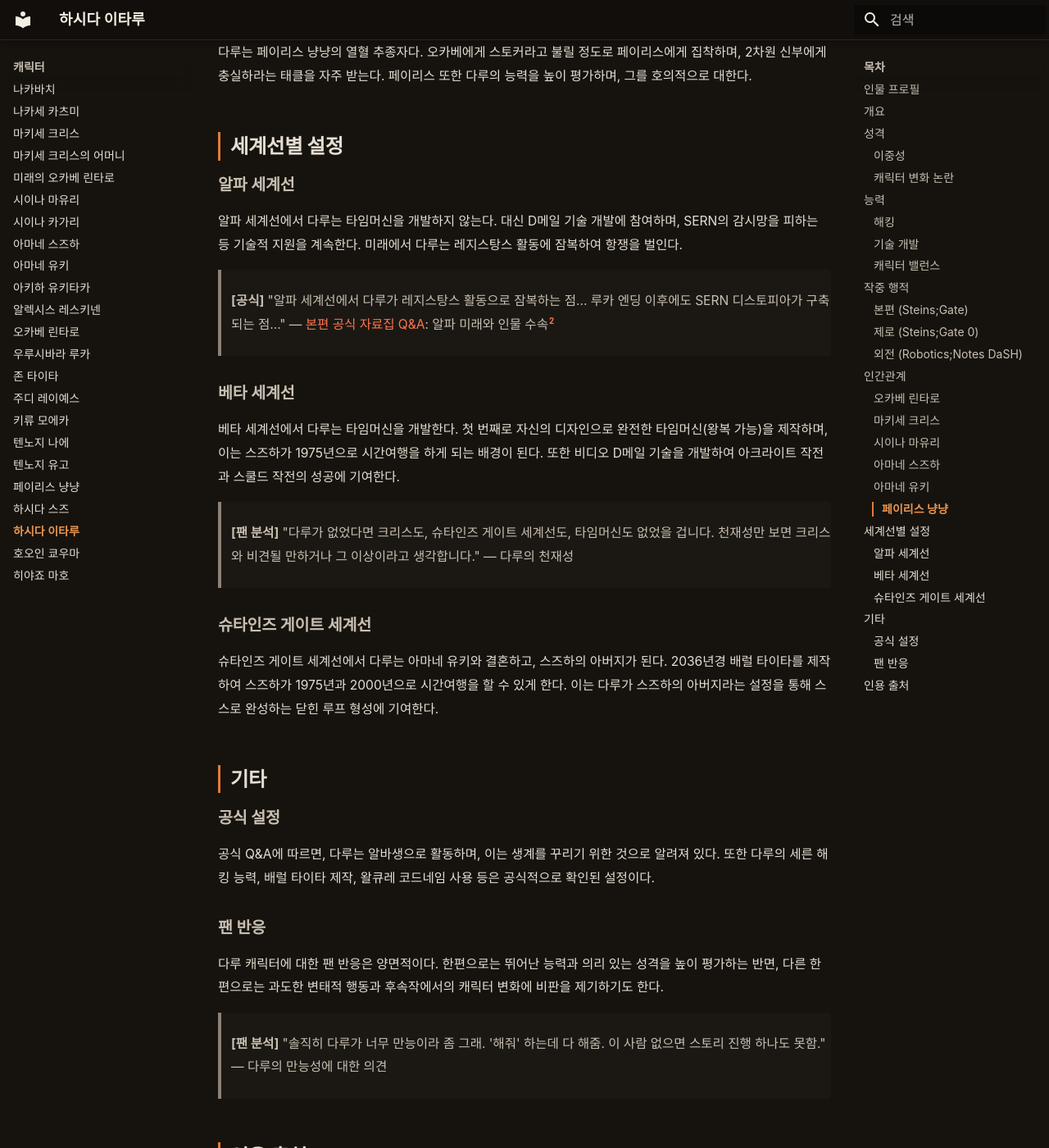
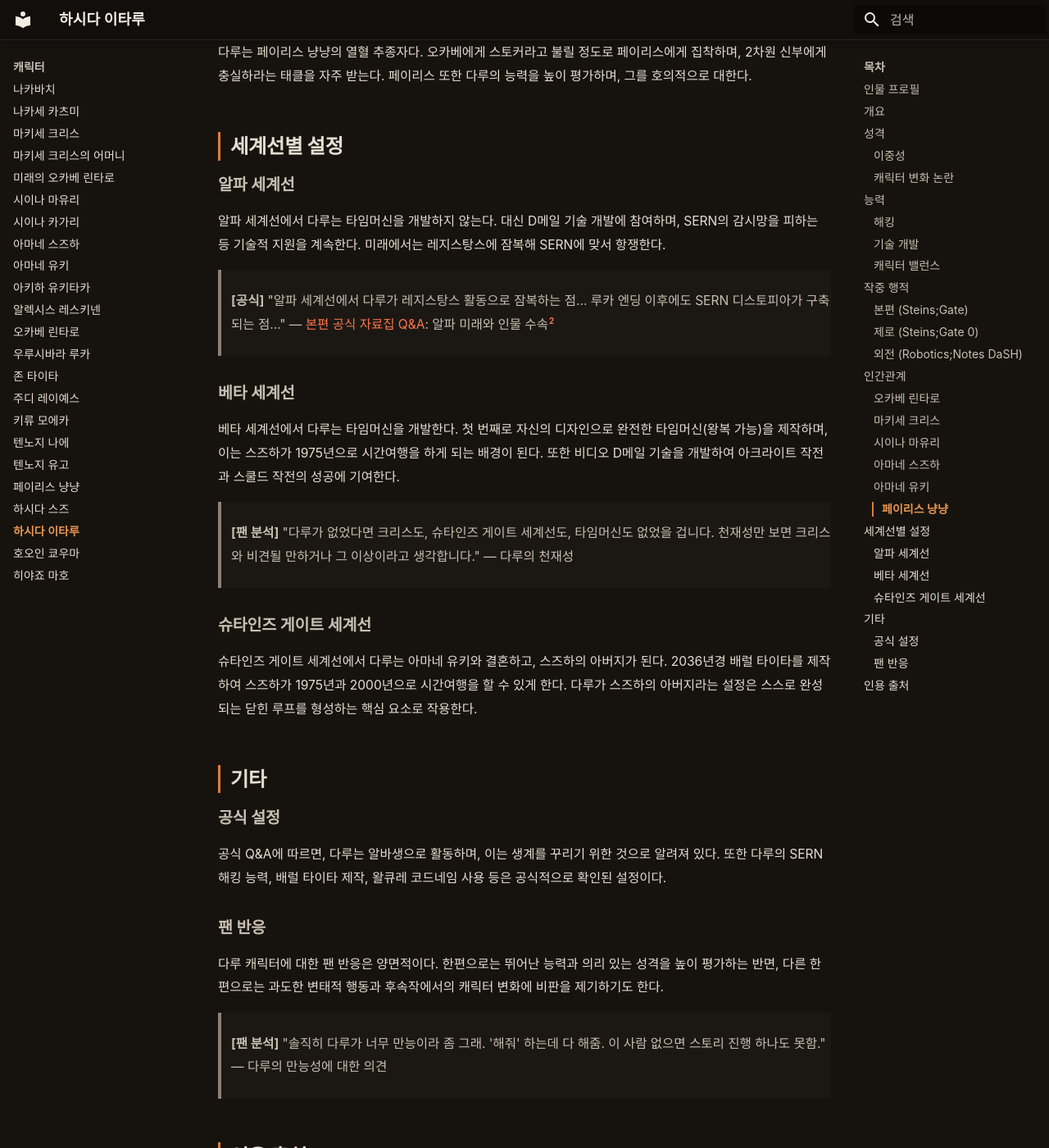
Before and after one commit to sgwiki/sgwiki.github.io, an MkDocs documentation site: the page built from wiki/캐릭터/하시다-이타루.md, in a window 1280 px wide and 1400 px high, scrolled down 4468 px. Shown: the whole window at 82% size. Built offline with MkDocs 1.6.1 and Material for MkDocs 9.7.7, drawn with Linux system fonts in a browser that asks for light colours; some web fonts are replaced; some of the changed text lies outside the part shown.

Commit message:
chore(wiki): 하시다-이타루 정비 — 시니컬 오타·SERN 표기 통일·로보틱스 노츠 DaSH 표기 정리·조사 교정
Co-Authored-By: Claude Opus 4.6 <noreply@anthropic.com>

```diff
--- a/wiki/캐릭터/하시다-이타루.md
+++ b/wiki/캐릭터/하시다-이타루.md
@@ -47,13 +47,13 @@ description: "오카베 린타로와 함께 도쿄전기대학 1학년에 재학
 
 ### 해킹
 
-다루의 가장 뛰어난 능력은 소프트웨어 및 해킹 분야에서 작중 최고 수준의 실력이다. SERN의 데이터베이스에 아무런 흔적도 남기지 않고 해킹할 수 있으며, 대학교 뇌과학연구소 서버를 침입하여 아마데우스 데이터를 파괴할 정도로 압도적인 기술력을 보유하고 있다.
+다루의 가장 뛰어난 능력은 소프트웨어 및 해킹 분야에서 작중 최고 수준의 실력이다. SERN의 데이터베이스에 아무런 흔적도 남기지 않고 해킹할 수 있으며, 대학 뇌과학연구소 서버에 침투하여 아마데우스 데이터를 파괴할 정도로 압도적인 기술력을 보유하고 있다.
 
 팬들 사이에서는 다루가 크리스보다 더 상위호환이며, 특정 분야에서는 교수급 실력을 갖췄다는 평가를 받는다. 과학 어드벤처 시리즈 전체의 최강자로 평가받기도 한다.
 
 ### 기술 개발
 
-다루는 오카베의 아이디어를 실제로 구현하는 능력을 갖추고 있다. 전화렌지(가칭)을 포함한 미래 가젯 대부분의 하드웨어 설계와 제작을 담당했으며, 미래에서는 타임머신까지 개발했다. IBN 5100을 수리하는 등 전자회로에도 박식한 지식을 보유하고 있다.
+다루는 오카베의 아이디어를 실제로 구현하는 능력을 갖추고 있다. 전화렌지(가칭)를 포함한 미래 가젯 대부분의 하드웨어 설계와 제작을 담당했으며, 미래에서는 타임머신까지 개발했다. IBN 5100을 수리하는 등 전자회로에도 박식한 지식을 보유하고 있다.
 
 > **[팬 분석]** "과학 자문 << 기술자문 다루보다 기여도 낮음. 다루 승. 타임리프머신 개발 << 마찬가지로 다루가 다함. 세른, 애셜론 해킹, LHC 해킹, 미래가젯 전부의 하드웨어 설계 등등 크리스가 이길 수가 없음." — 다루의 기술적 기여도
 
@@ -115,7 +115,7 @@ description: "오카베 린타로와 함께 도쿄전기대학 1학년에 재학
 
 ### 알파 세계선
 
-알파 세계선에서 다루는 타임머신을 개발하지 않는다. 대신 D메일 기술 개발에 참여하며, SERN의 감시망을 피하는 등 기술적 지원을 계속한다. 미래에서 다루는 레지스탕스 활동에 잠복하여 항쟁을 벌인다.
+알파 세계선에서 다루는 타임머신을 개발하지 않는다. 대신 D메일 기술 개발에 참여하며, SERN의 감시망을 피하는 등 기술적 지원을 계속한다. 미래에서는 레지스탕스에 잠복해 SERN에 맞서 항쟁한다.
 
 > **[공식]** "알파 세계선에서 다루가 레지스탕스 활동으로 잠복하는 점... 루카 엔딩 이후에도 SERN 디스토피아가 구축되는 점..." — [본편 공식 자료집 Q&A](../근거자료/공식/qa-자료집.md): 알파 미래와 인물 수속[^2]
 
@@ -127,13 +127,13 @@ description: "오카베 린타로와 함께 도쿄전기대학 1학년에 재학
 
 ### 슈타인즈 게이트 세계선
 
-슈타인즈 게이트 세계선에서 다루는 아마네 유키와 결혼하고, 스즈하의 아버지가 된다. 2036년경 배럴 타이타를 제작하여 스즈하가 1975년과 2000년으로 시간여행을 할 수 있게 한다. 이는 다루가 스즈하의 아버지라는 설정을 통해 스스로 완성하는 닫힌 루프 형성에 기여한다.
+슈타인즈 게이트 세계선에서 다루는 아마네 유키와 결혼하고, 스즈하의 아버지가 된다. 2036년경 배럴 타이타를 제작하여 스즈하가 1975년과 2000년으로 시간여행을 할 수 있게 한다. 다루가 스즈하의 아버지라는 설정은 스스로 완성되는 닫힌 루프를 형성하는 핵심 요소로 작용한다.
 
 ## 기타
 
 ### 공식 설정
 
-공식 Q&A에 따르면, 다루는 알바생으로 활동하며, 이는 생계를 꾸리기 위한 것으로 알려져 있다. 또한 다루의 세른 해킹 능력, 배럴 타이타 제작, 왈큐레 코드네임 사용 등은 공식적으로 확인된 설정이다.
+공식 Q&A에 따르면, 다루는 알바생으로 활동하며, 이는 생계를 꾸리기 위한 것으로 알려져 있다. 또한 다루의 SERN 해킹 능력, 배럴 타이타 제작, 왈큐레 코드네임 사용 등은 공식적으로 확인된 설정이다.
 
 ### 팬 반응
 
```
Also changed, not shown: other parts of wiki/캐릭터/하시다-이타루.md (+2 -2 lines).
